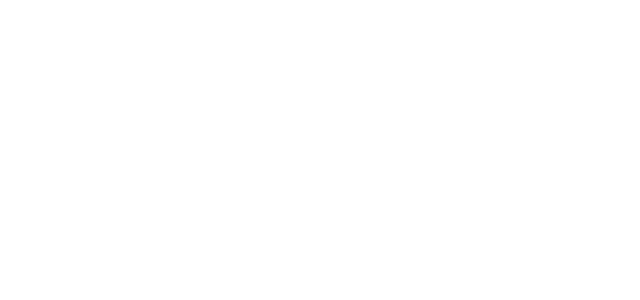
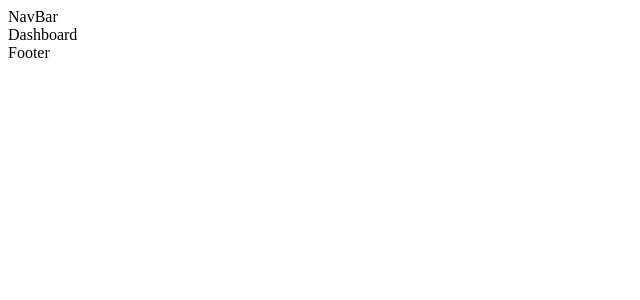
Before and after one commit to lemarchesi09/sf-library-app, a React (Create React App) app: page /dashboard in a window 1280 px wide. Shown: the top 300 px of the page, without its empty margins (0-640 px from the left). Built offline with nearby package versions, Linux system fonts and the light colour scheme.

Commit message:
Estructura completa

```diff
--- a/public/index.html
+++ b/public/index.html
@@ -1,5 +1,5 @@
 <!DOCTYPE html>
-<html lang="en">
+<html lang="es">
   <head>
     <meta charset="utf-8" />
     <link rel="icon" href="%PUBLIC_URL%/favicon.ico" />
@@ -24,7 +24,10 @@
       work correctly both with client-side routing and a non-root public URL.
       Learn how to configure a non-root public URL by running `npm run build`.
     -->
-    <title>React App</title>
+    <link rel="preconnect" href="https://fonts.googleapis.com">
+    <link rel="preconnect" href="https://fonts.gstatic.com" crossorigin>
+    <link href="https://fonts.googleapis.com/css2?family=Poppins:wght@100;400;600;900&display=swap" rel="stylesheet">
+    <title>LibreriApp</title>
   </head>
   <body>
     <noscript>You need to enable JavaScript to run this app.</noscript>
--- a/src/App.js
+++ b/src/App.js
@@ -1,8 +1,22 @@
+import "./app.css";
+import { Routes, Route } from 'react-router-dom';
+import { Dashboard } from "./components/Dashboard";
+import { Details } from "./components/Details";
+import { Home } from "./components/Home";
+import { NavBar } from "./components/NavBar";
+import { Footer } from "./components/Footer";
 
 function App() {
   return (
     <div className="App">
-
+      <NavBar />
+      <Routes>
+        <Route path="/" element={<Home />}/>
+        <Route path="/dashboard" element={<Dashboard />}/>
+        {/*Agregar enrutado dinamico con uso de id*/}
+        <Route path="/details" element={<Details />}/>
+      </Routes>
+      <Footer />
     </div>
   );
 }
--- /dev/null
+++ b/src/app.css
@@ -0,0 +1,3 @@
+h1{
+    font-family: var(--poppins);
+}
--- /dev/null
+++ b/src/app/store.js
@@ -0,0 +1,7 @@
+import { configureStore } from "@reduxjs/toolkit";
+
+export const store = configureStore({
+    reducer: {
+
+    }
+})
--- /dev/null
+++ b/src/components/Dashboard.js
@@ -0,0 +1,5 @@
+export const Dashboard = () =>{
+    return(
+       <div>Dashboard</div>
+    )
+}
--- /dev/null
+++ b/src/components/Details.js
@@ -0,0 +1,5 @@
+export const Details = () =>{
+    return(
+        <div>Details</div>
+    )
+}
--- /dev/null
+++ b/src/components/Footer.js
@@ -0,0 +1,5 @@
+export const Footer = () =>{
+    return(
+        <div>Footer</div>
+    )
+}
--- /dev/null
+++ b/src/components/Home.js
@@ -0,0 +1,5 @@
+export const Home = () =>{
+    return(
+        <div>Home</div>
+    )
+}
--- /dev/null
+++ b/src/components/NavBar.js
@@ -0,0 +1,5 @@
+export const NavBar = () =>{
+    return(
+        <div>NavBar</div>
+    )
+}
--- /dev/null
+++ b/src/index.css
@@ -0,0 +1,3 @@
+:root {
+    --poppins: 'Poppins', sans-serif;
+}
--- a/src/index.js
+++ b/src/index.js
@@ -1,11 +1,17 @@
 import React from 'react';
 import ReactDOM from 'react-dom/client';
 import App from './App';
-
+import "./index.css";
+import { Provider } from 'react-redux';
+import { BrowserRouter } from 'react-router-dom';
+import { store } from './app/store';
 
 const root = ReactDOM.createRoot(document.getElementById('root'));
 root.render(
-
-    <App />
+<BrowserRouter>
+    <Provider store={store}>
+        <App />
+    </Provider>
+</BrowserRouter>
 
 );
```
